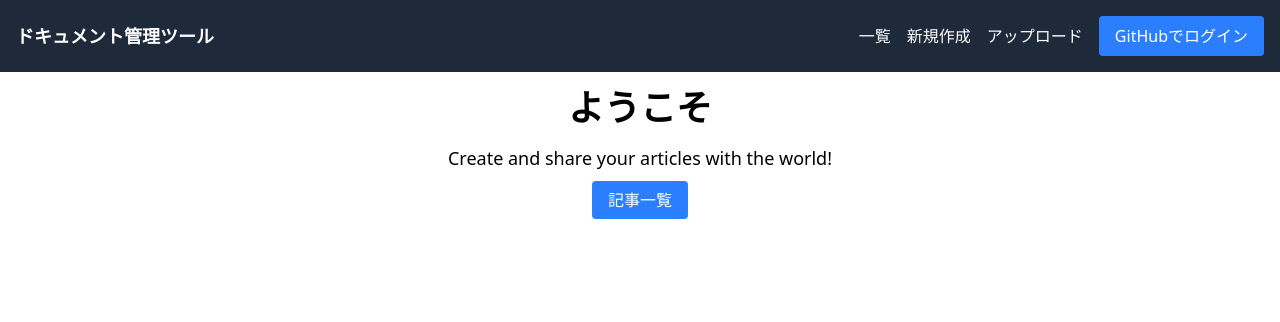
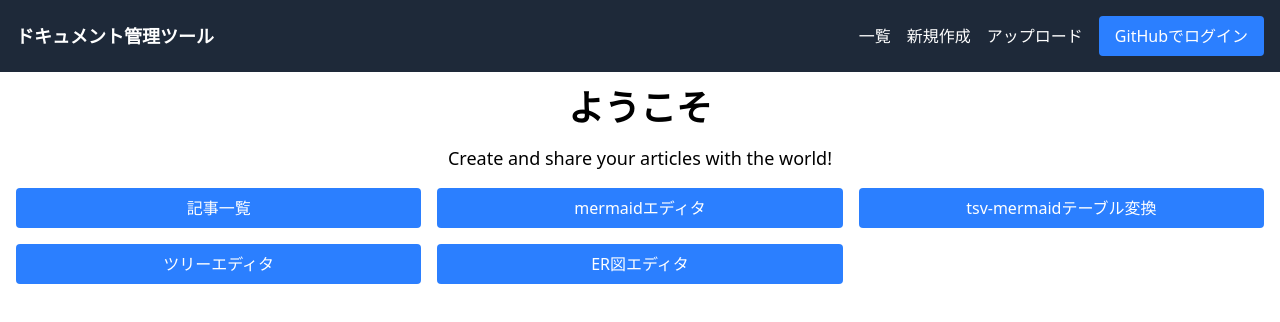
Before and after one commit to gotsui/Markdown, a Next.js app in the folder src/newproject/: page / in a window 1280 px wide. Shown: the top 322 px of the page. Built offline with nearby package versions, Linux system fonts and the light colour scheme; no server answers.

Commit message:
各エディタへのリンクを作成

```diff
--- a/src/newproject/src/app/page.tsx
+++ b/src/newproject/src/app/page.tsx
@@ -5,11 +5,38 @@ const HomePage = () => {
         <div className="container mx-auto p-4 text-center">
             <h1 className="text-4xl font-bold mb-4">ようこそ</h1>
             <p className="text-lg mb-4">Create and share your articles with the world!</p>
-            <Link
-                href="/articles"
-                className="px-4 py-2 bg-blue-500 text-white rounded hover:bg-blue-600">
-                記事一覧
-            </Link>
+            <div className="grid grid-cols-3 gap-4">
+                <Link
+                    href="/articles"
+                    className="px-4 py-2 bg-blue-500 text-white rounded hover:bg-blue-600"
+                >
+                    記事一覧
+                </Link>
+                <Link
+                    href="/mermaid"
+                    className="px-4 py-2 bg-blue-500 text-white rounded hover:bg-blue-600"
+                >
+                    mermaidエディタ
+                </Link>
+                <Link
+                    href="/mermaidtable"
+                    className="px-4 py-2 bg-blue-500 text-white rounded hover:bg-blue-600"
+                >
+                    tsv-mermaidテーブル変換
+                </Link>
+                <Link
+                    href="/tree"
+                    className="px-4 py-2 bg-blue-500 text-white rounded hover:bg-blue-600"
+                >
+                    ツリーエディタ
+                </Link>
+                <Link
+                    href="/xyflow"
+                    className="px-4 py-2 bg-blue-500 text-white rounded hover:bg-blue-600"
+                >
+                    ER図エディタ
+                </Link>
+            </div>
         </div>
     );
 };
```
